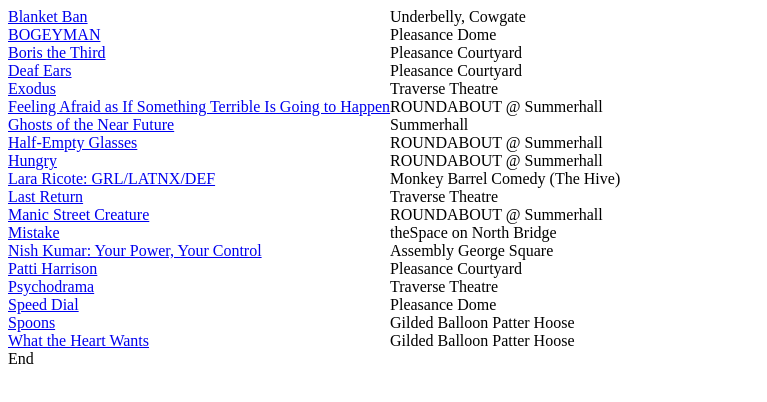
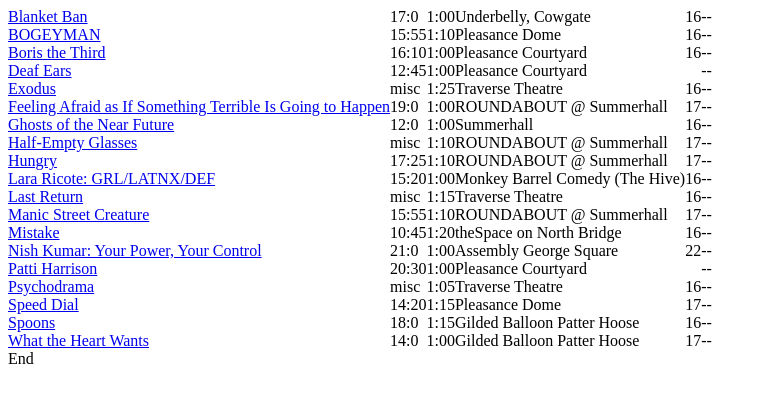
Before and after one commit to richardl62/fringe-favourites, a React (Create React App) app: page / in a window 1280 px wide. Shown: the top 402 px of the page, without its empty margins (0-767 px from the left). Built offline with nearby package versions, Linux system fonts and the light colour scheme.

Commit message:
Display for info about shows

```diff
--- a/src/App.tsx
+++ b/src/App.tsx
@@ -4,15 +4,51 @@
 
 const Details = styled.div`
   display: inline-grid;
-  grid-template-columns: auto auto;
+  grid-template-columns: repeat(7, auto);
 `;
+
+type StartTimeT = {hour: number, min: number} | "misc" | "error";
+
+function unpackStartTime(times: string) : StartTimeT {
+  if(times.includes(",")) {
+    return "misc";
+  }
+
+  const parts = times.split(":");
+  if(parts.length !== 2) {
+    return "error";
+  }
+
+  return {
+    hour: parseInt(parts[0]),
+    min: parseInt(parts[1])
+  };
+}
+
+type DatesT = number[] | null;
+function unpackDates(dates: string) : DatesT  {
+  const dateStr = dates.split(" ");
+  if(dateStr[0] === "") {
+    return null;
+  }
+  return dateStr.map(parseInt);
+}
 
 function unpackShowInfo(line: string[]) {
   return {
     title: line[0],
     venue: line[1],
+    duration: line[2],
+    startTime: unpackStartTime(line[3]),
+    dates: unpackDates(line[4]),
     href: line[5],
+    rRating: line[6],
+    kRating: line[7],
   }
+}
+
+function Dates({dates}: {dates: DatesT}) {
+  return <span>{dates ? dates[0] : ""}</span>;
 }
 
 type ShowInfo = ReturnType<typeof unpackShowInfo>;
@@ -21,6 +57,16 @@
   const {title, href} = showInfo;
   return <a href={href} target="_blank" rel="noreferrer">{title}</a>;
 }
+
+function StartTime({startTime}: {startTime: StartTimeT}) {
+  if(typeof startTime === "string") {
+    return <span>{startTime}</span>
+  }
+
+  const {hour, min} = startTime;
+  return <span>{`${hour}:${min}`}</span>
+}
+
 function App() {
 
   const gridElems: JSX.Element [] = [];
@@ -28,7 +74,12 @@
   for(const line of favourites) {
     const info = unpackShowInfo(line);
     gridElems.push(<ShowLink showInfo={info} />);
+    gridElems.push(<StartTime startTime={info.startTime} />);
+    gridElems.push(<span>{info.duration}</span>);
     gridElems.push(<span>{info.venue}</span>);
+    gridElems.push(<Dates dates={info.dates} />);
+    gridElems.push(<span>{info.rRating}</span>);
+    gridElems.push(<span>{info.kRating}</span>);
   }
 
   gridElems.push(<span>End</span>);
```
